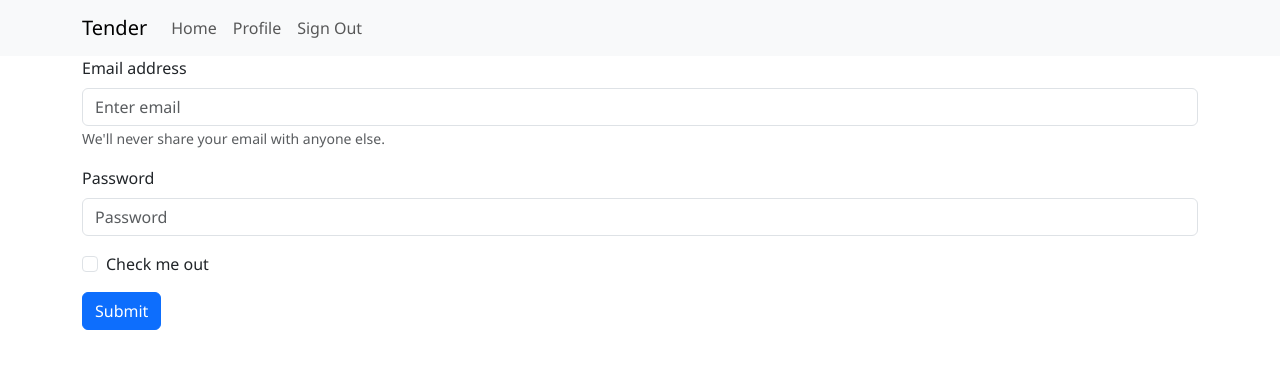
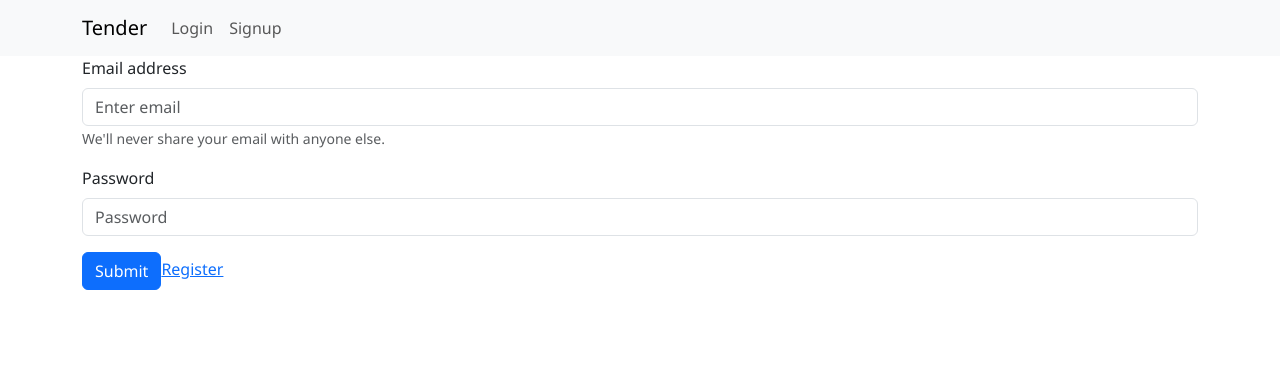
Before and after one commit to MizunoJin/WAPProject2, a React (Create React App) app: page /login in a window 1280 px wide. Shown: the top 368 px of the page. Built offline with nearby package versions, Linux system fonts and the light colour scheme.

Commit message:
Add authentication and authorization function

```diff
--- a/package.json
+++ b/package.json
@@ -6,6 +6,7 @@
     "@testing-library/jest-dom": "^5.17.0",
     "@testing-library/react": "^13.4.0",
     "@testing-library/user-event": "^13.5.0",
+    "axios": "^1.6.8",
     "bootstrap": "^5.3.3",
     "react": "^18.2.0",
     "react-bootstrap": "^2.10.2",
@@ -38,5 +39,6 @@
       "last 1 firefox version",
       "last 1 safari version"
     ]
-  }
+  },
+  "proxy": "http://localhost:5000"
 }
--- a/src/App.js
+++ b/src/App.js
@@ -1,5 +1,5 @@
 import React from "react";
-import { BrowserRouter as Router, Routes, Route } from "react-router-dom";
+import { BrowserRouter as Router, Routes, Route, Navigate } from "react-router-dom";
 import Home from "./components/Home";
 import Login from "./components/Login";
 import Signup from "./components/Signup";
@@ -7,16 +7,24 @@ import Profile from "./components/Profile";
 import Header from "./components/Header";
 import Container from 'react-bootstrap/Container';
 
+const isAuthenticated = () => {
+  return !!localStorage.getItem('accessToken');
+};
+
+const PrivateRoute = ({ children }) => {
+  return isAuthenticated() ? children : <Navigate to="/login" />;
+};
+
 function App() {
   return (
     <Router>
       <Header />
       <Container>
         <Routes>
-          <Route path="/" element={<Home />} />
-          <Route path="/profile" element={<Profile />} />
-          <Route path="/login" element={<Login />} />
-          <Route path="/signup" element={<Signup />} />
+          <Route path="/" element={<PrivateRoute><Home /></PrivateRoute>} />
+          <Route path="/profile" element={<PrivateRoute><Profile /></PrivateRoute>} />
+          <Route path="/login" element={!isAuthenticated() ? <Login /> : <Navigate to="/" />} />
+          <Route path="/signup" element={!isAuthenticated() ? <Signup /> : <Navigate to="/" />} />
         </Routes>
       </Container>
     </Router>
--- a/src/components/Header.js
+++ b/src/components/Header.js
@@ -1,8 +1,20 @@
 import Container from 'react-bootstrap/Container';
 import Nav from 'react-bootstrap/Nav';
 import Navbar from 'react-bootstrap/Navbar';
+import { useNavigate } from 'react-router-dom';
 
 function Header() {
+  const navigate = useNavigate();
+
+  const handleSignOut = () => {
+    localStorage.removeItem('accessToken');
+    navigate('/login');
+  };
+
+  const isAuthenticated = () => {
+    return !!localStorage.getItem('accessToken');
+  };
+
   return (
     <Navbar expand="lg" className="bg-body-tertiary">
       <Container>
@@ -10,9 +22,18 @@ function Header() {
         <Navbar.Toggle aria-controls="basic-navbar-nav" />
         <Navbar.Collapse id="basic-navbar-nav">
           <Nav className="me-auto">
-            <Nav.Link href="/">Home</Nav.Link>
-            <Nav.Link href="/profile">Profile</Nav.Link>
-            <Nav.Link href="#signout">Sign Out</Nav.Link>
+            {isAuthenticated() ? (
+              <>
+                <Nav.Link href="/">Home</Nav.Link>
+                <Nav.Link href="/profile">Profile</Nav.Link>
+                <Nav.Link onClick={handleSignOut} href="#">Sign Out</Nav.Link>
+              </>
+            ) : (
+              <>
+                <Nav.Link href="/login">Login</Nav.Link>
+                <Nav.Link href="/signup">Signup</Nav.Link>
+              </>
+            )}
           </Nav>
         </Navbar.Collapse>
       </Container>
--- a/src/components/Login.js
+++ b/src/components/Login.js
@@ -1,12 +1,51 @@
+import React, { useState } from 'react';
 import Button from 'react-bootstrap/Button';
 import Form from 'react-bootstrap/Form';
+import { Link, useNavigate } from 'react-router-dom';
+import axios from 'axios';
 
 function Login() {
+  const [email, setEmail] = useState('');
+  const [password, setPassword] = useState('');
+  const [error, setError] = useState('');
+  const navigate = useNavigate();
+
+  const handleSubmit = async (event) => {
+    event.preventDefault();
+    setError('');
+
+    try {
+      const response = await axios.post('/api/Account/login', {
+        email: email,
+        password: password
+      });
+
+
+      localStorage.setItem('accessToken', response.data.token);
+      navigate('/');
+
+
+    } catch (err) {
+      if (err.response) {
+
+        setError(err.response.data.message);
+      } else {
+
+        setError('Login failed. Server not responding.');
+      }
+    }
+  };
+
   return (
-    <Form>
+    <Form onSubmit={handleSubmit}>
       <Form.Group className="mb-3" controlId="formBasicEmail">
         <Form.Label>Email address</Form.Label>
-        <Form.Control type="email" placeholder="Enter email" />
+        <Form.Control
+          type="email"
+          placeholder="Enter email"
+          value={email}
+          onChange={(e) => setEmail(e.target.value)}
+        />
         <Form.Text className="text-muted">
           We'll never share your email with anyone else.
         </Form.Text>
@@ -14,14 +53,20 @@ function Login() {
 
       <Form.Group className="mb-3" controlId="formBasicPassword">
         <Form.Label>Password</Form.Label>
-        <Form.Control type="password" placeholder="Password" />
+        <Form.Control
+          type="password"
+          placeholder="Password"
+          value={password}
+          onChange={(e) => setPassword(e.target.value)}
+        />
       </Form.Group>
-      <Form.Group className="mb-3" controlId="formBasicCheckbox">
-        <Form.Check type="checkbox" label="Check me out" />
-      </Form.Group>
+
+      {error && <p className="text-danger">{error}</p>}
+
       <Button variant="primary" type="submit">
         Submit
       </Button>
+      <Link to="/signup">Register</Link>
     </Form>
   );
 }
--- a/src/components/Signup.js
+++ b/src/components/Signup.js
@@ -1,12 +1,42 @@
+import React, { useState } from 'react';
+import axios from 'axios';
 import Button from 'react-bootstrap/Button';
 import Form from 'react-bootstrap/Form';
+import { Link } from 'react-router-dom';
+import Alert from 'react-bootstrap/Alert';
 
 function Signup() {
+  const [email, setEmail] = useState('');
+  const [password, setPassword] = useState('');
+  const [error, setError] = useState('');
+  const [message, setMessage] = useState('');
+
+  const handleSubmit = async (event) => {
+    event.preventDefault();
+    setError('');
+    setMessage('');
+
+    try {
+      const response = await axios.post('/api/Account/register', {
+        email: email,
+        password: password
+      });
+      setMessage('A confirmation email has been sent. Please click the link in the email to complete the registration.');
+    } catch (error) {
+      setError(error.response?.data?.message || 'Failed to register.');
+    }
+  };
+
   return (
-    <Form>
+    <Form onSubmit={handleSubmit}>
       <Form.Group className="mb-3" controlId="formBasicEmail">
         <Form.Label>Email address</Form.Label>
-        <Form.Control type="email" placeholder="Enter email" />
+        <Form.Control
+          type="email"
+          placeholder="Enter email"
+          value={email}
+          onChange={e => setEmail(e.target.value)}
+        />
         <Form.Text className="text-muted">
           We'll never share your email with anyone else.
         </Form.Text>
@@ -14,14 +44,19 @@ function Signup() {
 
       <Form.Group className="mb-3" controlId="formBasicPassword">
         <Form.Label>Password</Form.Label>
-        <Form.Control type="password" placeholder="Password" />
+        <Form.Control
+          type="password"
+          placeholder="Password"
+          value={password}
+          onChange={e => setPassword(e.target.value)}
+        />
       </Form.Group>
-      <Form.Group className="mb-3" controlId="formBasicCheckbox">
-        <Form.Check type="checkbox" label="Check me out" />
-      </Form.Group>
+      {error && <Alert variant="danger">{error}</Alert>}
+      {message && <Alert variant="success">{message}</Alert>}
       <Button variant="primary" type="submit">
         Submit
       </Button>
+      <Link to="/login">Login</Link>
     </Form>
   );
 }
```
Also changed, not shown: 1 other file (tests, documents, lock files or other folders).
